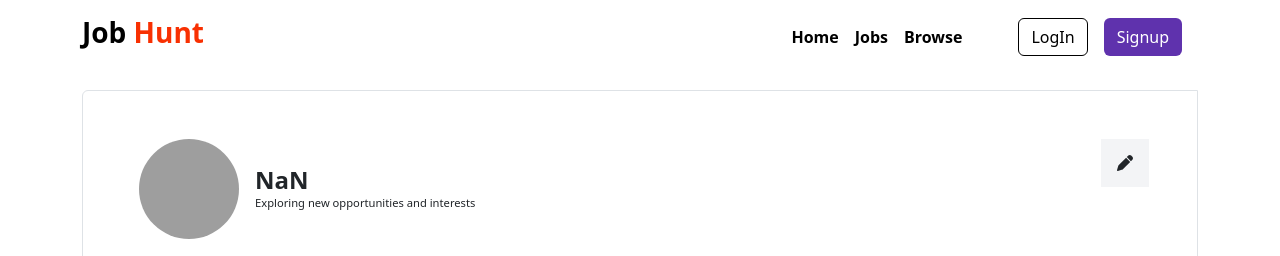
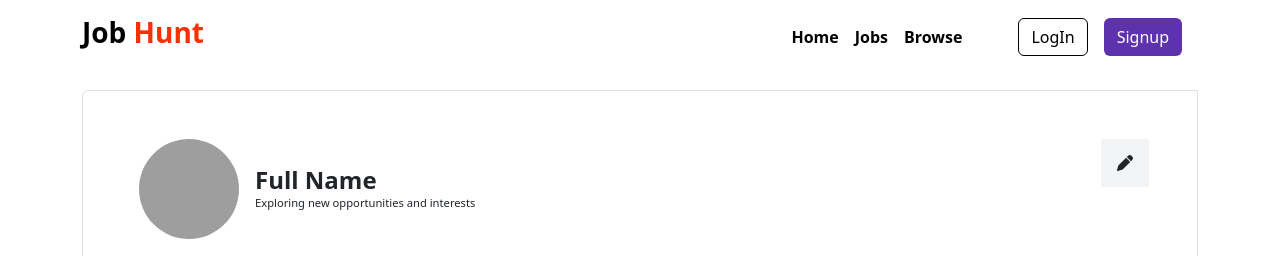
Before and after one commit to abdullazmat/job-hunt, a React (Create React App) app in the folder frontend/: page /profile in a window 1280 px wide. Shown: the top 256 px of the page. Built offline with nearby package versions, Linux system fonts and the light colour scheme; grey boxes are pictures that could not be loaded.

Commit message:
Update Profile Dialogue Bugs Solved

```diff
--- a/frontend/src/Components/AppliedJobsTable.js
+++ b/frontend/src/Components/AppliedJobsTable.js
@@ -4,7 +4,7 @@ function AppliedJobsTable() {
   return (
     <div className="container mt-5">
       <h5 className="fw-bold">Applied Jobs</h5>
-      <table class="table mt-4">
+      <table className="table mt-4">
         <thead className="table-dark">
           <tr>
             <th scope="col">Date</th>
--- a/frontend/src/Components/Header.js
+++ b/frontend/src/Components/Header.js
@@ -117,8 +117,10 @@ function Header() {
                       className="dropdown-item  "
                       style={{ fontWeight: "bold" }}
                     >
-                      {userData?.fullName?.charAt(0).toUpperCase() +
-                        userData?.fullName?.slice(1)}
+                      {userData?.fullName
+                        ? userData?.fullName.charAt(0).toUpperCase() +
+                          userData?.fullName.slice(1)
+                        : "Guest"}
                     </p>
                   </div>
                 </li>
--- a/frontend/src/Components/Profile.js
+++ b/frontend/src/Components/Profile.js
@@ -12,7 +12,7 @@ function Profile() {
   const { user } = useSelector((state) => state.auth);
   const userData = user?.user;
 
-  console.log(user);
+  // console.log(user);
   return (
     <div className="container">
       <div className="border p-0 p-sm-5 py-4  rounded-start">
@@ -32,8 +32,10 @@ function Profile() {
             </div>
             <div>
               <h4 className="ms-3 p-0 m-0 fw-bold">
-                {userData?.fullName?.charAt(0).toUpperCase() +
-                  userData?.fullName?.slice(1)}
+                {userData?.fullName
+                  ? userData.fullName.charAt(0).toUpperCase() +
+                    userData.fullName.slice(1)
+                  : "Full Name"}
               </h4>
               <p className="ms-3 p-0 m-0" style={{ fontSize: "0.7rem" }}>
                 Exploring new opportunities and interests
--- a/frontend/src/Components/UpdateProfileDialog.js
+++ b/frontend/src/Components/UpdateProfileDialog.js
@@ -96,7 +96,7 @@ function UpdateProfileDialog({ edit, setEdit }) {
   return (
     <div
       className={`modal fade ${edit ? "show" : ""}`}
-      tabindex="-1"
+      tabIndex="-1"
       style={{
         display: edit ? "block" : "none",
         backgroundColor: "rgba(0, 0, 0, 0.5)",
```
Also changed, not shown: 1 other file (tests, documents, lock files or other folders).
